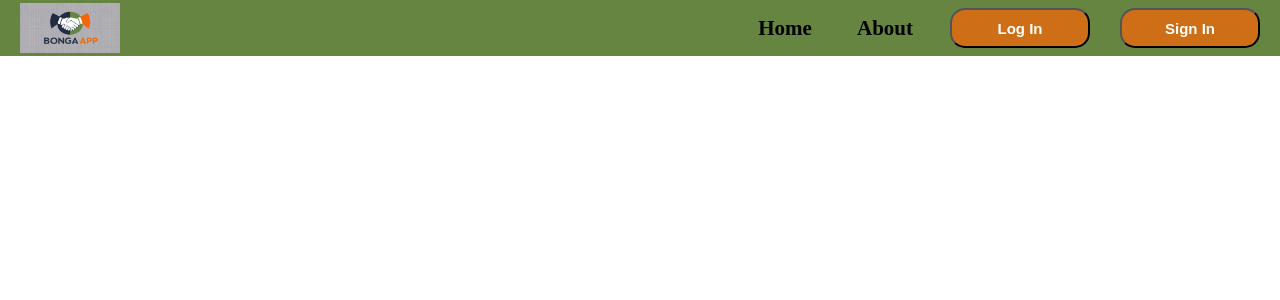
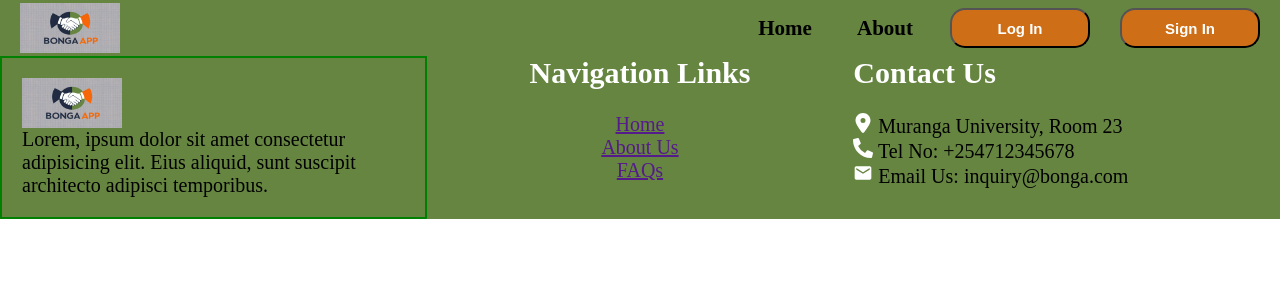
Before and after one commit to Manifest-Son/Bonga_App, a React (Vite) app: page / in a window 1280 px wide. Shown: the top 300 px of the page. Built offline with nearby package versions, Linux system fonts and the light colour scheme.

Commit message:
This creates the footer component

```diff
--- /dev/null
+++ b/src/components/Footer/Footer.css
@@ -0,0 +1,32 @@
+.footer_container{
+    background-color: #668541;
+    display: grid;
+    grid-template-columns: repeat(3, 1fr);
+    justify-content: center;
+    font-size: 2rem;
+}
+.logo_footer_wrap{
+    border: 2px solid green;
+    padding: 2rem;
+}
+.logo_footer_wrap img{
+    height: 5rem;
+    width: 10rem;
+    display:block;
+    object-fit: fill;
+}
+.site_map{
+    text-align: center;
+}
+.site_map h1{
+    color: #ffffff;
+}
+.contact_us{
+    row-gap: 1rem;
+}
+.contact_us h1{
+    color: #ffffff;
+}
+.contact_us svg{
+    color: #ffffff;
+}
--- /dev/null
+++ b/src/components/Footer/Footer.jsx
@@ -0,0 +1,34 @@
+/* eslint-disable no-unused-vars */
+import React from 'react'
+import './Footer.css'
+import logoImg from '../../assets/logo.jpeg'
+import { FaLocationDot } from "react-icons/fa6";
+import { FaPhoneAlt } from "react-icons/fa";
+import { MdMail } from "react-icons/md";
+
+function Footer() {
+  return (
+    <section className='footer_container'>
+        <div className="logo_footer_wrap">
+            <a href=""><img src={logoImg} alt="Club Logo" /></a>
+            <p>Lorem, ipsum dolor sit amet consectetur adipisicing elit. Eius aliquid, sunt suscipit architecto adipisci temporibus.</p>
+        </div>
+        <div className="site_map">
+            <h1>Navigation Links</h1>
+            <br />
+            <p><a href="">Home</a></p>
+            <p><a href="">About Us</a></p>
+            <p><a href="">FAQs</a></p>
+        </div>
+        <div className="contact_us">
+            <h1>Contact Us</h1>
+            <br />
+            <p><FaLocationDot />  Muranga University, Room 23</p>
+            <p><FaPhoneAlt />  Tel No: +254712345678</p>
+            <p><MdMail />  Email Us: inquiry@bonga.com</p>
+        </div>
+    </section>
+  )
+}
+
+export default Footer
--- a/src/pages/Home/Home.jsx
+++ b/src/pages/Home/Home.jsx
@@ -1,11 +1,13 @@
 /* eslint-disable no-unused-vars */
 import React from 'react'
-import Header from '../../components/Header/Header'
+import Header from '../../components/Header/Header';
+import Footer from '../../components/Footer/Footer';
 
 function Home() {
   return (
     <>
     <Header />
+    <Footer />
     </>
   )
 }
```
